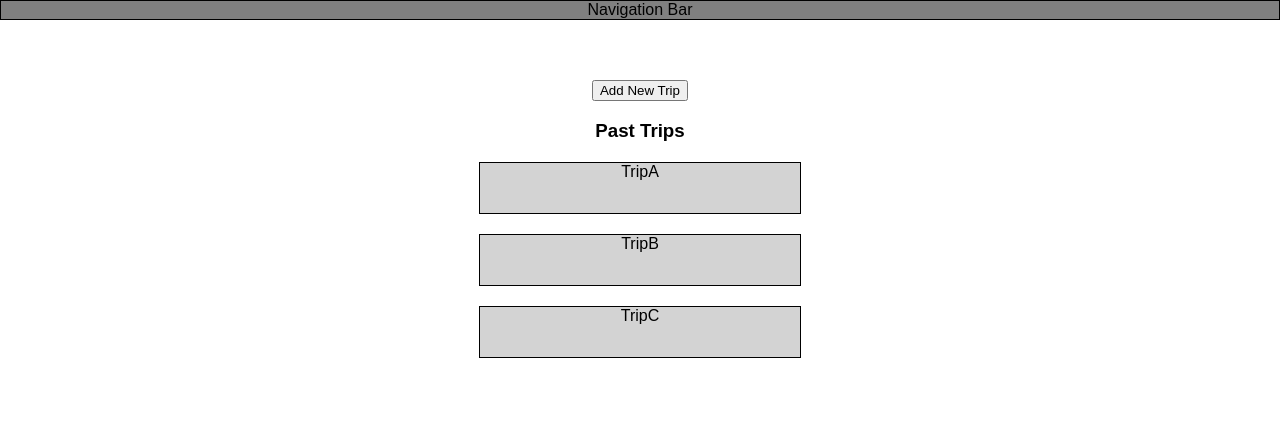
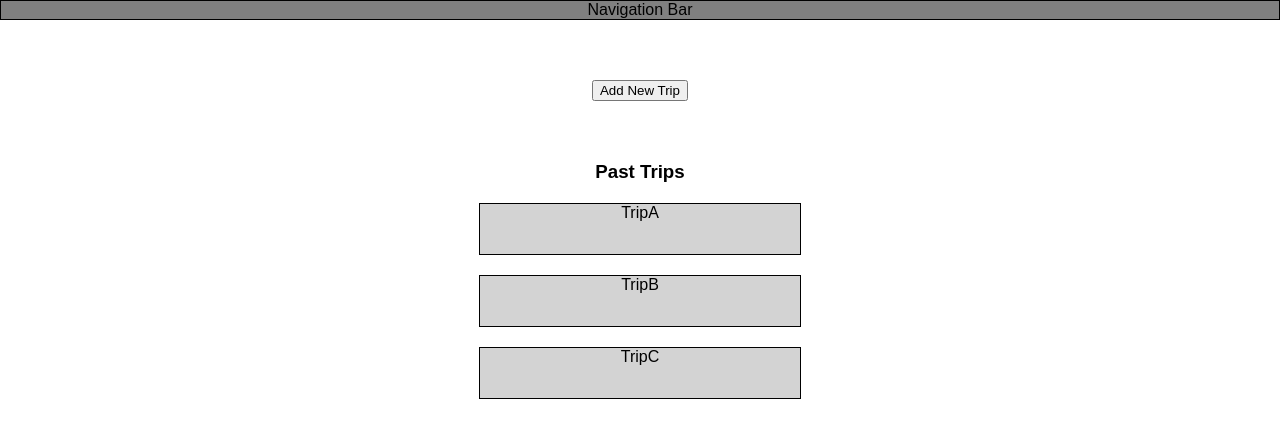
Before and after one commit to smr310/travelbak-client, a React (Create React App) app: page /Dashboard in a window 1280 px wide. Shown: the top 438 px of the page. Built offline with nearby package versions, Linux system fonts and the light colour scheme.

Commit message:
test PastTrips component

```diff
--- a/src/App.js
+++ b/src/App.js
@@ -23,7 +23,6 @@ class App extends Component {
           </main>
         </div>
       </Router>
-
     );
   }
 }
--- a/src/components/Dashboard.css
+++ b/src/components/Dashboard.css
@@ -2,13 +2,3 @@
     text-align: center;
     margin-top: 60px;
 }
-
-.trip {
-    border: 1px solid black;
-    background-color: lightgray;
-    margin-top: 20px;
-    width: 25%;
-    height: 50px;
-    margin-left:auto;
-    margin-right:auto;
-}
--- a/src/components/Dashboard.js
+++ b/src/components/Dashboard.js
@@ -1,14 +1,12 @@
 import React from 'react';
 import './Dashboard.css';
+import PastTrips from './PastTrips';
 
 export default function Dashboard() {
     return (
         <div className="main-div">
             <button>Add New Trip</button>
-            <h3>Past Trips</h3>
-            <div className="trip">TripA</div>
-            <div className="trip">TripB</div>
-            <div className="trip">TripC</div>
+            <PastTrips />
         </div>
     );
 };
--- /dev/null
+++ b/src/components/PastTrips.css
@@ -0,0 +1,14 @@
+.main-div {
+    text-align: center;
+    margin-top: 60px;
+}
+
+.trip {
+    border: 1px solid black;
+    background-color: lightgray;
+    margin-top: 20px;
+    width: 25%;
+    height: 50px;
+    margin-left:auto;
+    margin-right:auto;
+}
--- /dev/null
+++ b/src/components/PastTrips.js
@@ -0,0 +1,13 @@
+import React from 'react';
+import './PastTrips.css';
+
+export default function PastTrips() {
+    return (
+        <div className="main-div">
+            <h3>Past Trips</h3>
+            <div className="trip">TripA</div>
+            <div className="trip">TripB</div>
+            <div className="trip">TripC</div>
+        </div>
+    );
+};
```
